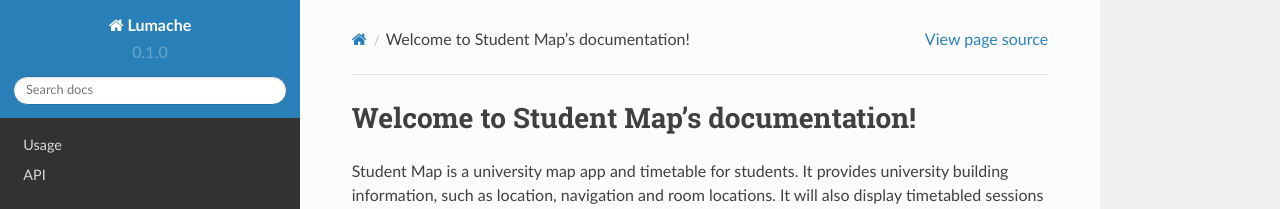
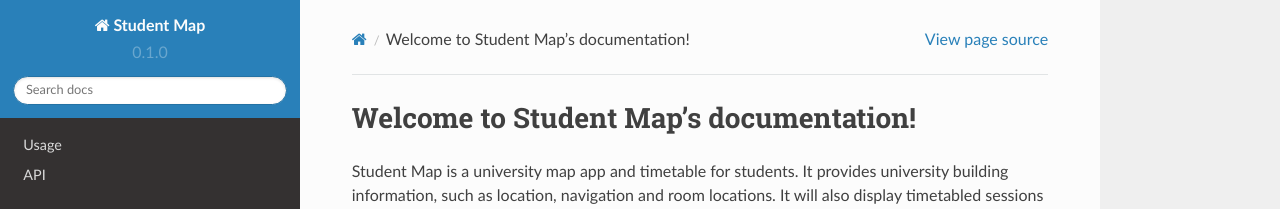
Before and after one commit to softengsquad/readthedocs, a Sphinx documentation site: the page built from docs/source/index.rst, in a window 1280 px wide. Shown: the top 209 px of the page. Built offline with Sphinx 7.4.7 and the Read the Docs theme 2.0.0, drawn with Linux system fonts in a browser that asks for light colours.

Commit message:
Update project name

```diff
--- a/docs/source/conf.py
+++ b/docs/source/conf.py
@@ -2,7 +2,7 @@
 
 # -- Project information
 
-project = 'Lumache'
+project = 'Student Map'
 copyright = '2021, Graziella'
 author = 'Graziella'
 
```
